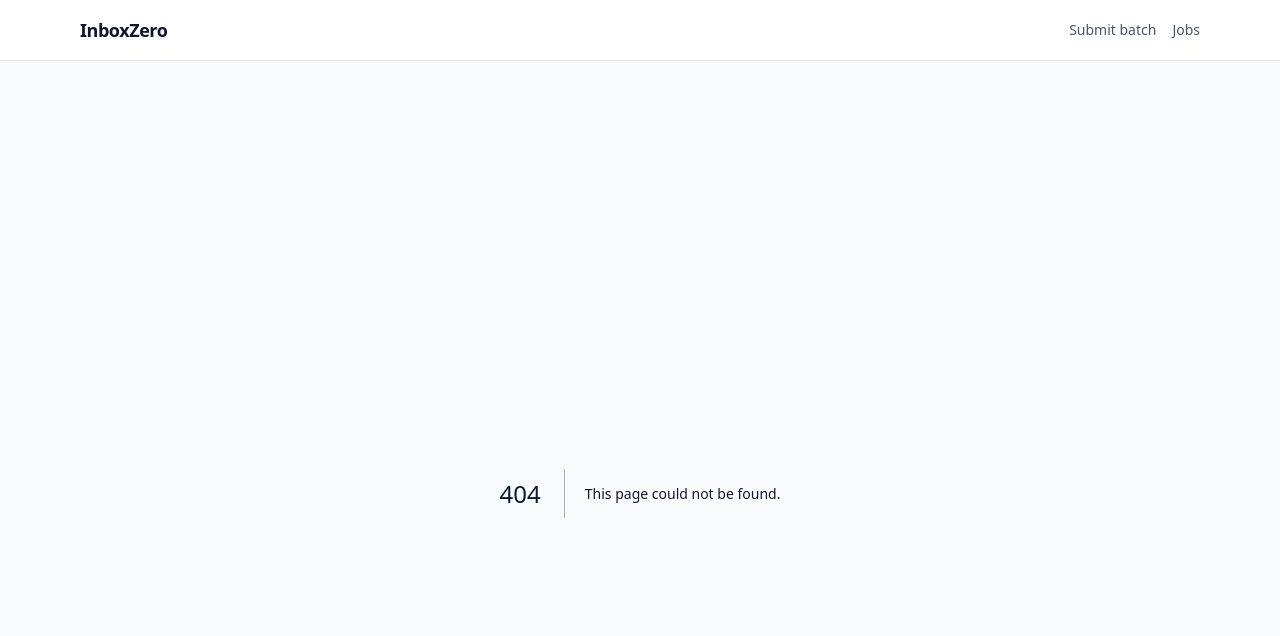
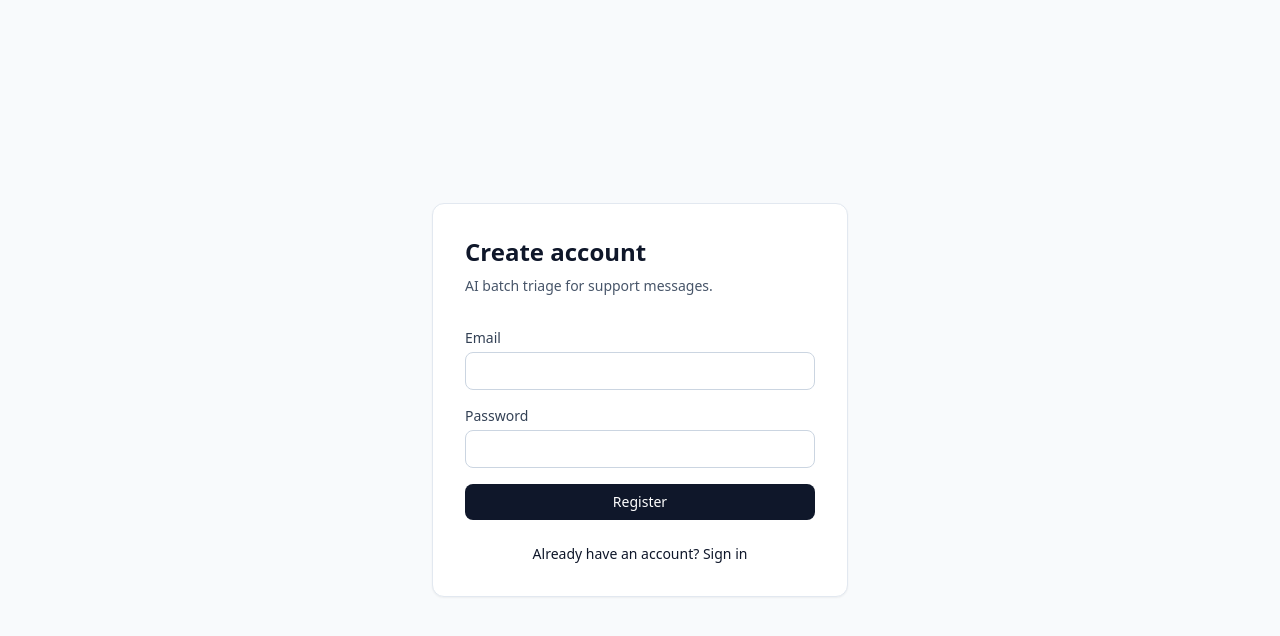
Before and after one commit to gokhanpeker/InboxZero, a Next.js app in the folder frontend/: page /register in a window 1280 px wide. Before the commit this address had no page. Shown: the top 636 px of the page. Built offline with nearby package versions, Linux system fonts and the light colour scheme.

Commit message:
feat(frontend): add auth pages
Add login and register forms with JWT storage in localStorage and
automatic redirect to sign-in when protected API calls return 401.

```diff
--- /dev/null
+++ b/frontend/app/login/page.tsx
@@ -0,0 +1,5 @@
+import { AuthForm } from "@/components/AuthForm";
+
+export default function LoginPage() {
+  return <AuthForm mode="login" />;
+}
--- a/frontend/app/page.tsx
+++ b/frontend/app/page.tsx
@@ -1,5 +1,5 @@
 import { redirect } from "next/navigation";
 
 export default function HomePage() {
-  redirect("/jobs");
+  redirect("/login");
 }
--- /dev/null
+++ b/frontend/app/register/page.tsx
@@ -0,0 +1,5 @@
+import { AuthForm } from "@/components/AuthForm";
+
+export default function RegisterPage() {
+  return <AuthForm mode="register" />;
+}
--- a/frontend/components/AppShell.tsx
+++ b/frontend/components/AppShell.tsx
@@ -1,24 +1,72 @@
+"use client";
+
 import Link from "next/link";
+import { usePathname, useRouter } from "next/navigation";
+import { useEffect, useState } from "react";
+
+import { clearToken, isAuthenticated } from "@/lib/auth";
+
+const AUTH_ROUTES = ["/login", "/register"];
 
 export function AppShell({ children }: { children: React.ReactNode }) {
+  const pathname = usePathname();
+  const router = useRouter();
+  const [authenticated, setAuthenticated] = useState(false);
+  const isAuthRoute = AUTH_ROUTES.includes(pathname);
+
+  useEffect(() => {
+    setAuthenticated(isAuthenticated());
+  }, [pathname]);
+
+  function handleSignOut() {
+    clearToken();
+    setAuthenticated(false);
+    router.push("/login");
+  }
+
   return (
     <div className="min-h-screen bg-slate-50 text-slate-900">
+      {!isAuthRoute && (
         <header className="border-b border-slate-200 bg-white">
           <div className="mx-auto flex max-w-6xl items-center justify-between px-4 py-4">
             <Link href="/jobs" className="text-lg font-semibold tracking-tight">
               InboxZero
             </Link>
             <nav className="flex items-center gap-4 text-sm font-medium text-slate-600">
+              {authenticated ? (
+                <>
                   <Link href="/submit" className="hover:text-slate-900">
                     Submit batch
                   </Link>
                   <Link href="/jobs" className="hover:text-slate-900">
                     Jobs
                   </Link>
+                  <button
+                    type="button"
+                    onClick={handleSignOut}
+                    className="hover:text-slate-900"
+                  >
+                    Sign out
+                  </button>
+                </>
+              ) : (
+                <Link href="/login" className="hover:text-slate-900">
+                  Sign in
+                </Link>
+              )}
             </nav>
           </div>
         </header>
-      <main className="mx-auto max-w-6xl px-4 py-8">{children}</main>
+      )}
+      <main
+        className={
+          isAuthRoute
+            ? "mx-auto flex min-h-screen max-w-md items-center px-4 py-8"
+            : "mx-auto max-w-6xl px-4 py-8"
+        }
+      >
+        {children}
+      </main>
     </div>
   );
 }
--- /dev/null
+++ b/frontend/components/AuthForm.tsx
@@ -0,0 +1,108 @@
+"use client";
+
+import Link from "next/link";
+import { useRouter } from "next/navigation";
+import { FormEvent, useState } from "react";
+
+import { api } from "@/lib/api";
+import { getDisplayMessage } from "@/lib/api-error";
+import { setToken } from "@/lib/auth";
+
+type AuthFormProps = {
+  mode: "login" | "register";
+};
+
+export function AuthForm({ mode }: AuthFormProps) {
+  const router = useRouter();
+  const [email, setEmail] = useState("");
+  const [password, setPassword] = useState("");
+  const [error, setError] = useState<string | null>(null);
+  const [loading, setLoading] = useState(false);
+
+  async function handleSubmit(event: FormEvent<HTMLFormElement>) {
+    event.preventDefault();
+    setError(null);
+    setLoading(true);
+
+    try {
+      const response =
+        mode === "login"
+          ? await api.login(email.trim().toLowerCase(), password)
+          : await api.register(email.trim().toLowerCase(), password);
+      setToken(response.access_token);
+      router.push("/jobs");
+    } catch (err) {
+      setError(getDisplayMessage(err));
+    } finally {
+      setLoading(false);
+    }
+  }
+
+  const title = mode === "login" ? "Sign in" : "Create account";
+  const submitLabel = mode === "login" ? "Sign in" : "Register";
+  const alternateHref = mode === "login" ? "/register" : "/login";
+  const alternateText =
+    mode === "login" ? "Need an account? Register" : "Already have an account? Sign in";
+
+  return (
+    <div className="w-full rounded-xl border border-slate-200 bg-white p-8 shadow-sm">
+      <h1 className="text-2xl font-semibold text-slate-900">{title}</h1>
+      <p className="mt-2 text-sm text-slate-600">
+        AI batch triage for support messages.
+      </p>
+
+      <form className="mt-8 space-y-4" onSubmit={handleSubmit}>
+        <div>
+          <label htmlFor="email" className="block text-sm font-medium text-slate-700">
+            Email
+          </label>
+          <input
+            id="email"
+            type="email"
+            autoComplete="email"
+            required
+            value={email}
+            onChange={(event) => setEmail(event.target.value)}
+            className="mt-1 w-full rounded-lg border border-slate-300 px-3 py-2 text-sm outline-none ring-blue-500 focus:ring-2"
+          />
+        </div>
+
+        <div>
+          <label htmlFor="password" className="block text-sm font-medium text-slate-700">
+            Password
+          </label>
+          <input
+            id="password"
+            type="password"
+            autoComplete={mode === "login" ? "current-password" : "new-password"}
+            required
+            minLength={8}
+            value={password}
+            onChange={(event) => setPassword(event.target.value)}
+            className="mt-1 w-full rounded-lg border border-slate-300 px-3 py-2 text-sm outline-none ring-blue-500 focus:ring-2"
+          />
+        </div>
+
+        {error && (
+          <p className="rounded-lg bg-red-50 px-3 py-2 text-sm text-red-700" role="alert">
+            {error}
+          </p>
+        )}
+
+        <button
+          type="submit"
+          disabled={loading}
+          className="w-full rounded-lg bg-slate-900 px-4 py-2 text-sm font-medium text-white hover:bg-slate-800 disabled:opacity-60"
+        >
+          {loading ? "Please wait..." : submitLabel}
+        </button>
+      </form>
+
+      <p className="mt-6 text-center text-sm text-slate-600">
+        <Link href={alternateHref} className="font-medium text-slate-900 hover:underline">
+          {alternateText}
+        </Link>
+      </p>
+    </div>
+  );
+}
--- /dev/null
+++ b/frontend/components/RequireAuth.tsx
@@ -0,0 +1,29 @@
+"use client";
+
+import { useRouter } from "next/navigation";
+import { useEffect, useState } from "react";
+
+import { isAuthenticated } from "@/lib/auth";
+
+export function RequireAuth({ children }: { children: React.ReactNode }) {
+  const router = useRouter();
+  const [ready, setReady] = useState(false);
+
+  useEffect(() => {
+    if (!isAuthenticated()) {
+      router.replace("/login");
+      return;
+    }
+    setReady(true);
+  }, [router]);
+
+  if (!ready) {
+    return (
+      <p className="text-sm text-slate-500" aria-live="polite">
+        Checking session...
+      </p>
+    );
+  }
+
+  return <>{children}</>;
+}
```
Lines whose indentation alone changed are shown as unchanged.
